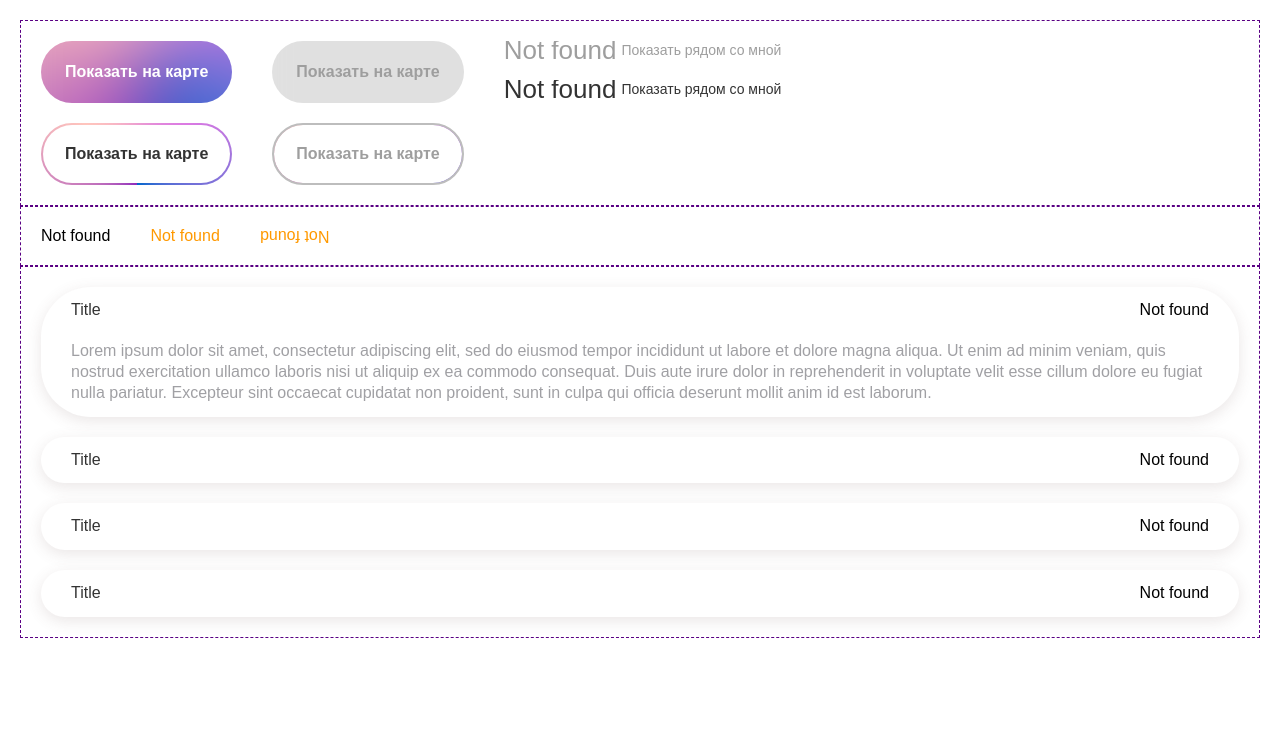
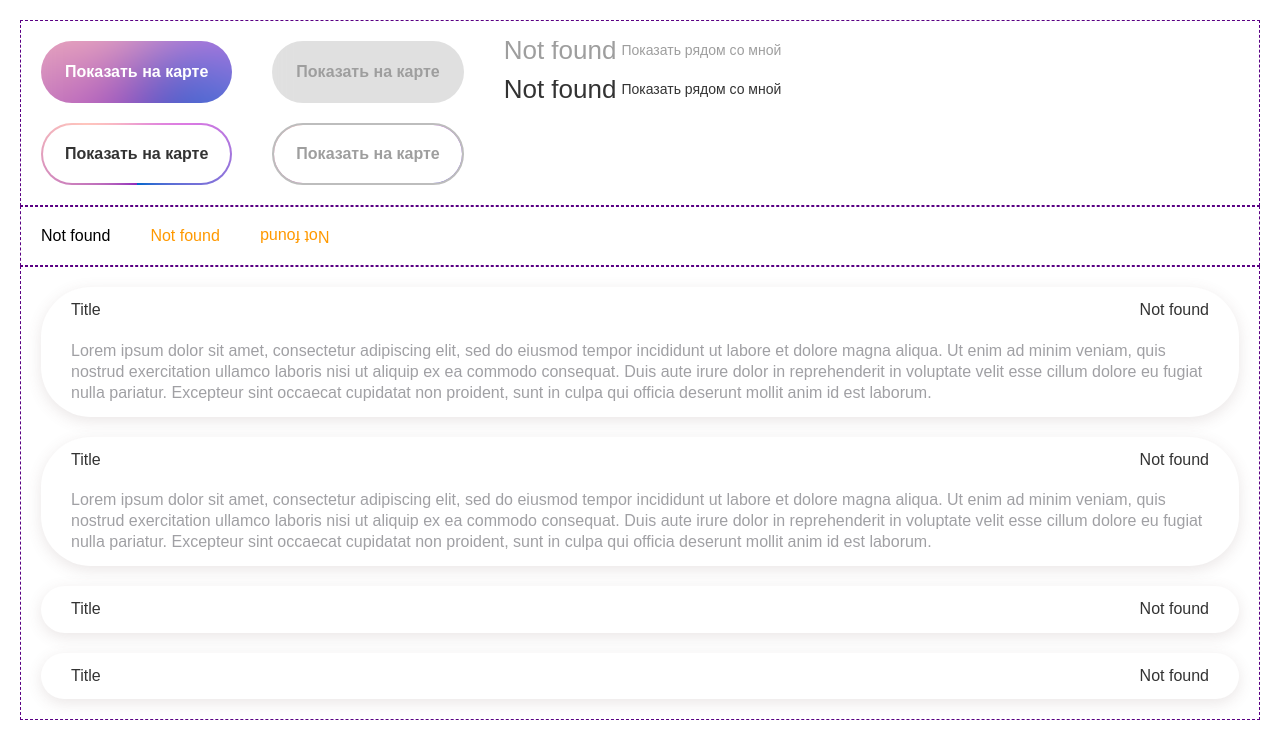
Before and after one commit to cookies-with-tea/guest-place, a Nuxt app: page /uikit in a window 1280 px wide. Shown: the top 742 px of the page. Built offline with nearby package versions, Linux system fonts and the light colour scheme; a web font is replaced by a local one.

Commit message:
PGP-96: поправь логику с multiple

```diff
--- a/app/pages/uikit.vue
+++ b/app/pages/uikit.vue
@@ -53,7 +53,7 @@
     </div>
 
     <div class="box" style="display: block">
-      <UiAccordion v-model="items">
+      <UiAccordion v-model="items" multiple>
         <UiAccordionItem v-for="(item, index) in faq" :key="index" :title="item.title" :name="index + 1">
           {{ item.text }}
         </UiAccordionItem>
@@ -65,7 +65,7 @@
 <script setup lang="ts">
 import { UiAccordion, UiAccordionItem, UiButton, UiIcon } from '../shared/ui'
 
-const items = ref<string[] | string>('1')
+const items = ref<string[] | string>(['1', '2'])
 
 const faq = ref([
   {
--- a/app/shared/ui/ui-accordion/components/ui-accordion-item/UiAccordionItem.vue
+++ b/app/shared/ui/ui-accordion/components/ui-accordion-item/UiAccordionItem.vue
@@ -1,12 +1,11 @@
 <template>
   <li class="ui-accordion-item">
-    <div class="ui-accordion-item__trigger">
+    <button class="ui-accordion-item__trigger" type="button" @click="toggleAccordion">
       {{ props.title }}
 
-      <button @click="toggleAccordion">
-        <UiIcon ref="plusIconRef" name="accordion-plus-minus" width="58px" height="58px" />
-      </button>
-    </div>
+      <UiIcon ref="plusIconRef" name="accordion-plus-minus" width="58px" height="58px" />
+    </button>
+
     <div class="ui-accordion-item__content" :class="{ 'ui-accordion-item__content_show': isActive(nameToString) }">
       <slot />
     </div>
@@ -53,7 +52,7 @@ onMounted(() => {
   display: flex;
   flex-direction: column;
   border-radius: 50px;
-  box-shadow: 0 4px 15px 0 #694e4b24;
+  box-shadow: 0 4px 15px 0 #694e4b24; // вынести
   background-color: var(--color-white);
   padding: 13px 30px;
 
@@ -69,6 +68,10 @@ onMounted(() => {
     &:deep(svg) {
       align-self: flex-start;
     }
+
+    //@include hover {
+    //  color: #0066CC;
+    //}
   }
 
   &__content {
--- a/app/shared/ui/ui-accordion/ui/UiAccordion.vue
+++ b/app/shared/ui/ui-accordion/ui/UiAccordion.vue
@@ -21,10 +21,14 @@ const showContent = (currentIndex: string): void => {
   const isOpenAccordion = isActive(currentIndex)
 
   if (props.multiple) {
-    model.value = isOpenAccordion ? [] : [currentIndex]
-  } else {
-    model.value = isOpenAccordion ? '0' : currentIndex
+    const currentList = model.value as string[]
+
+    model.value = isOpenAccordion ? currentList.filter((id) => id !== currentIndex) : [...currentList, currentIndex]
+
+    return
   }
+
+  model.value = isOpenAccordion ? '0' : currentIndex
 }
 
 const isActive = (currentIndex: string): boolean => {
```
